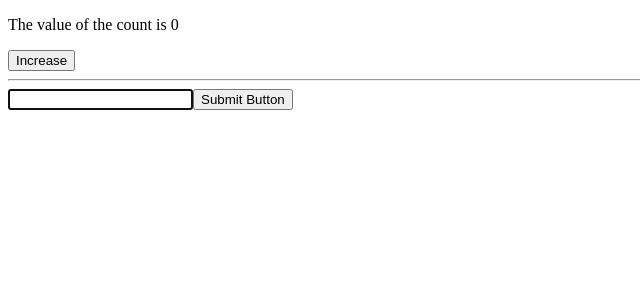
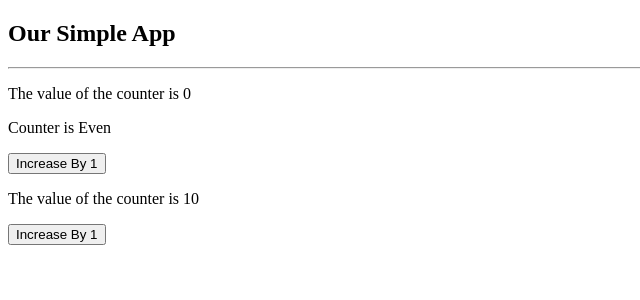
Before and after one commit to asiefmahir/react-mern-batch-3, a React (Vite) app: page / in a window 1280 px wide. Shown: the top 300 px of the page, without its empty margins (0-640 px from the left). Built offline with nearby package versions, Linux system fonts and the light colour scheme.

Commit message:
feat: Learn about memo, useCallback and useMemo in React

```diff
--- a/src/App.jsx
+++ b/src/App.jsx
@@ -1,57 +1,44 @@
-import { useState, useRef, useEffect } from "react";
+import { useState, useCallback, useMemo } from "react";
+import OurAppTitle from "./components/OurAppTitle";
+import Button from "./components/Button";
+import Title from "./components/Title";
 function App() {
-	const [count, setCount] = useState(0);
-	const inputRef = useRef(null);
-	console.log(inputRef.current);
-	function handleClick() {
-		setCount((prev) => prev + 1);
-		if (inputRef.current) {
-			// inputRef.current.style.width = "500px";
-			inputRef.current.focus();
-		}
-	}
-	useEffect(() => {
-		if (inputRef.current) {
-			// inputRef.current.style.width = "500px";
-			inputRef.current.focus();
-		}
-	}, []);
-	console.log("Rendering Phase");
+	const [counter, setCounter] = useState(0);
+	const [counter2, setCounter2] = useState(10);
+
+	const increaseHandler = useCallback(() => {
+		setCounter((prevCounterValue) => prevCounterValue + 1);
+		// #00FFXXX // #jkhajkgsdjk
+	}, []); // #00FFXXX
+
+	const increaseHandler2 = useCallback(() => {
+		setCounter2((prev) => prev + 5);
+		// #454565456asdas // #hausduagdu
+	}, []); // #454565456asdas
+
+	const isEven = useMemo(() => {
+		let i = 0;
+		while (i < 1000000000) i++;
+		return counter % 2 === 0 ? `Counter is Even` : `Counter is Odd`;
+	}, [counter]);
+
+	console.log("App is rendering");
 
 	return (
 		<div className="App">
-			<p>The value of the count is {count}</p>
-			<button onClick={handleClick}>Increase</button>
+			<OurAppTitle />
 			<hr />
-			<input ref={inputRef} type="text" />
-			<button>Submit Button</button>
+			<div className="counter-app-1">
+				<Title value={counter} />
+				<p>{isEven}</p>
+				<Button clickHandler={increaseHandler} />
+			</div>
+			<div className="counter-app-1">
+				<Title value={counter2} />
+				<Button clickHandler={increaseHandler2} />
+			</div>
 		</div>
 	);
 }
 
-/**
- * A component must fullfil 3 criteria
- *    1) Component must be a function
- *    2) A Component must return "something"
- *    3) That "something" must be some html-ish code (jsx)
- */
-
 export default App;
-
-/**
- * fetch(`https://jsonplaceholder.typicode.com/posts?_limit=5`)
-		.then((res) => res.json())
-		.then((data) => {
-			//
-			// if (posts.length > 0) {
-			// 	return;
-			// }
-			setPosts(data);
-			return;
-			// posts = data
-			// console.log(data);
-		})
-		.catch((err) => {
-			console.log(err.message);
-		});
- */
--- a/src/components/BioData.css
+++ /dev/null
@@ -1,3 +0,0 @@
-.personal-info {
-  border: 1px solid red;
-}
--- /dev/null
+++ b/src/components/Button.jsx
@@ -0,0 +1,9 @@
+import { memo } from "react";
+
+const Button = ({ clickHandler }) => {
+	console.log("Button is rendering");
+
+	return <button onClick={clickHandler}>Increase By 1</button>;
+};
+
+export default memo(Button);
--- /dev/null
+++ b/src/components/OurAppTitle.jsx
@@ -0,0 +1,9 @@
+import { memo } from "react";
+
+const OurAppTitle = () => {
+	console.log("OurAppTitle is rendering");
+
+	return <h2>Our Simple App</h2>;
+};
+
+export default memo(OurAppTitle);
--- /dev/null
+++ b/src/components/Title.jsx
@@ -0,0 +1,8 @@
+import { memo } from "react";
+const Title = ({ value }) => {
+	console.log("Title rendering");
+
+	return <p>The value of the counter is {value}</p>;
+};
+
+export default memo(Title);
```
Also changed, not shown: src/components/BioData.jsx (deleted, +0 -55 lines).
